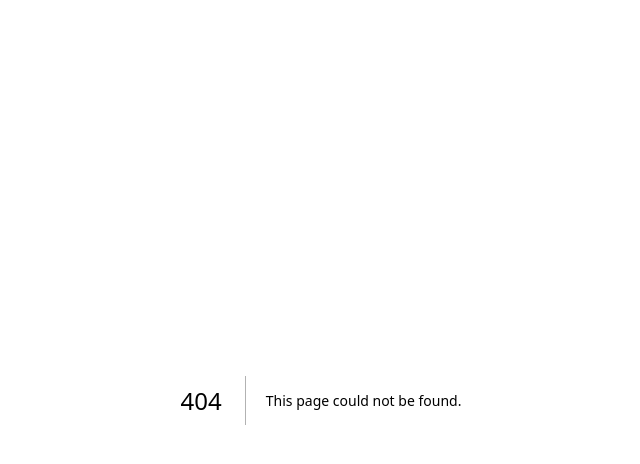
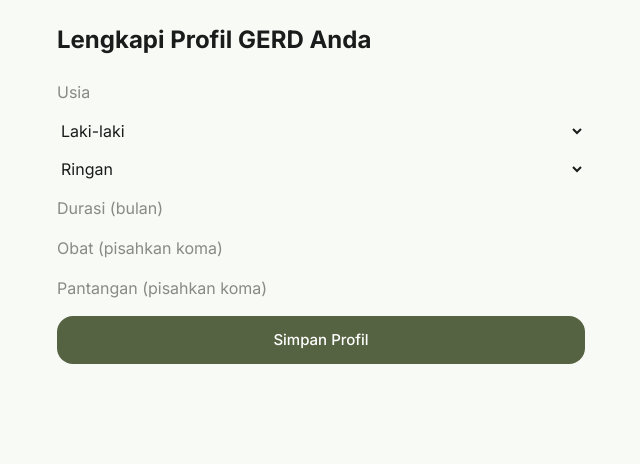
Before and after one commit to Saintfai/Project-GastroLog, a Next.js app: page /dashboard/profile/edit in a window 1280 px wide. Before the commit this address had no page. Shown: the top 464 px of the page, without its empty margins (319-959 px from the left). Built offline with nearby package versions, Linux system fonts and the light colour scheme; no server answers; the database is empty; sample sign-in values are in the browser's storage.

Commit message:
Add profile onboarding page & createProfile

```diff
--- /dev/null
+++ b/app/dashboard/profile/actions.ts
@@ -0,0 +1,26 @@
+import { prisma } from "@/lib/prisma";
+import { Gender, GerdSeverity } from "@prisma/client";
+import { revalidatePath } from "next/cache";
+
+export async function createProfile(userId: string, data: {
+  age?: number;
+  gender?: Gender;
+  gerdSeverity?: GerdSeverity;
+  gerdDurationMonths?: number;
+  medications?: string[];
+  foodRestrictions?: string[];
+}) {
+  try {
+    const profile = await prisma.userProfile.create({
+      data: {
+        userId,
+        ...data,
+      },
+    });
+    revalidatePath("/dashboard/profile");
+    return { success: true, profile };
+  } catch (error) {
+    console.error("Failed to create profile:", error);
+    return { success: false, error: "Failed to save profile" };
+  }
+}
--- /dev/null
+++ b/app/dashboard/profile/edit/page.tsx
@@ -0,0 +1,57 @@
+import { auth } from "@/auth";
+import { redirect } from "next/navigation";
+import prisma from "@/lib/prisma";
+import { createProfile } from "./actions";
+import { Gender, GerdSeverity } from "@prisma/client";
+
+export default async function OnboardingPage() {
+  const session = await auth();
+  if (!session?.user?.email) redirect("/login");
+
+  const user = await prisma.user.findUnique({
+    where: { email: session.user.email },
+    include: { profile: true },
+  });
+
+  if (user?.profile) redirect("/dashboard");
+
+  async function handleSubmit(formData: FormData) {
+    "use server";
+    if (!user) return;
+
+    const data = {
+      age: Number(formData.get("age")),
+      gender: formData.get("gender") as Gender,
+      gerdSeverity: formData.get("gerdSeverity") as GerdSeverity,
+      gerdDurationMonths: Number(formData.get("gerdDurationMonths")),
+      medications: formData.get("medications")?.toString().split(",").map(s => s.trim()) || [],
+      foodRestrictions: formData.get("foodRestrictions")?.toString().split(",").map(s => s.trim()) || [],
+    };
+
+    const result = await createProfile(user.id, data);
+    if (result.success) redirect("/dashboard");
+  }
+
+  return (
+    <div className="mx-auto max-w-xl p-6">
+      <h1 className="mb-6 text-2xl font-bold">Lengkapi Profil GERD Anda</h1>
+      <form action={handleSubmit} className="flex flex-col gap-4">
+        <input name="age" type="number" placeholder="Usia" className="input" />
+        <select name="gender" className="input">
+          <option value="MALE">Laki-laki</option>
+          <option value="FEMALE">Perempuan</option>
+          <option value="OTHER">Lainnya</option>
+        </select>
+        <select name="gerdSeverity" className="input">
+          <option value="MILD">Ringan</option>
+          <option value="MODERATE">Sedang</option>
+          <option value="SEVERE">Berat</option>
+        </select>
+        <input name="gerdDurationMonths" type="number" placeholder="Durasi (bulan)" className="input" />
+        <input name="medications" type="text" placeholder="Obat (pisahkan koma)" className="input" />
+        <input name="foodRestrictions" type="text" placeholder="Pantangan (pisahkan koma)" className="input" />
+        <button type="submit" className="btn-primary">Simpan Profil</button>
+      </form>
+    </div>
+  );
+}
```
